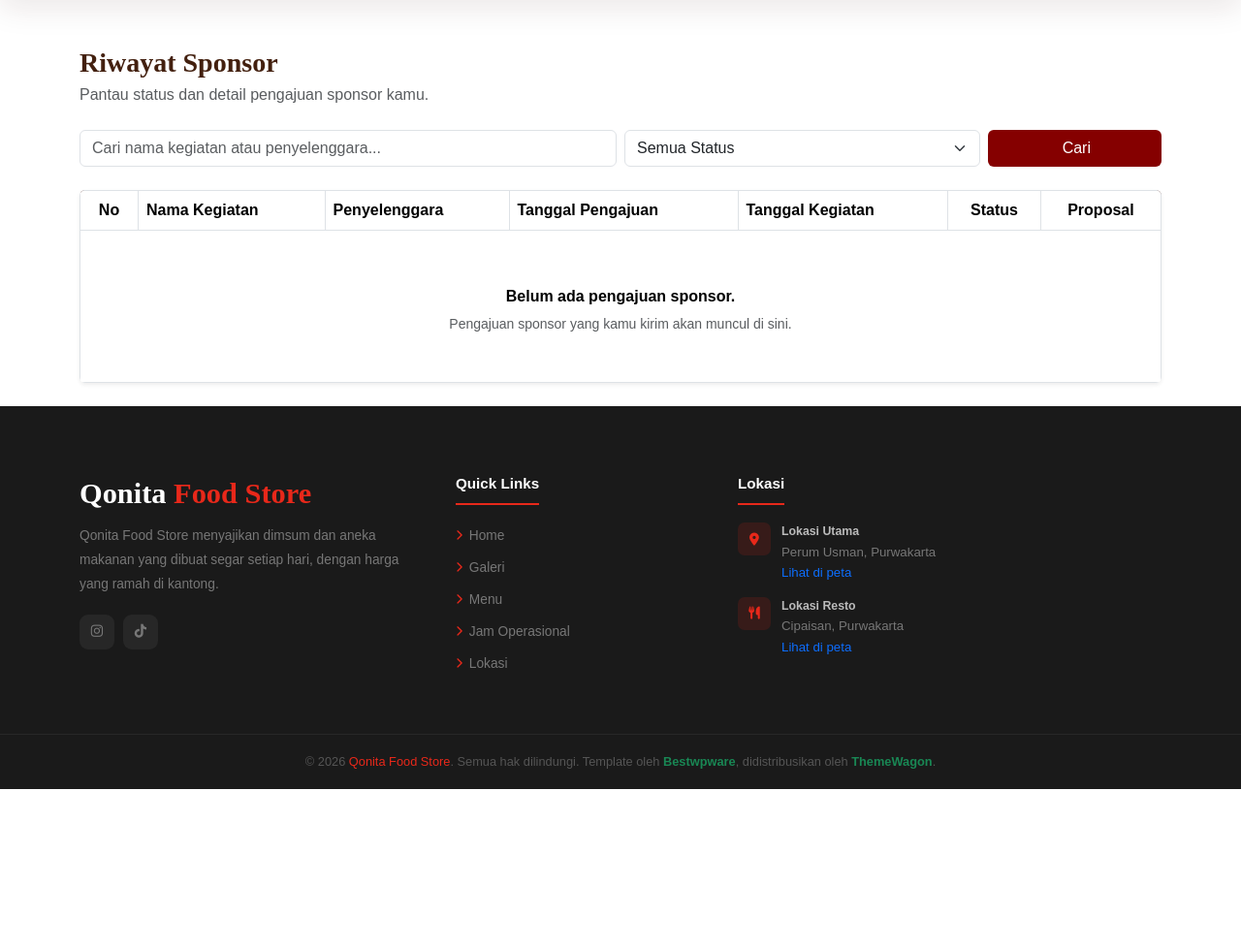
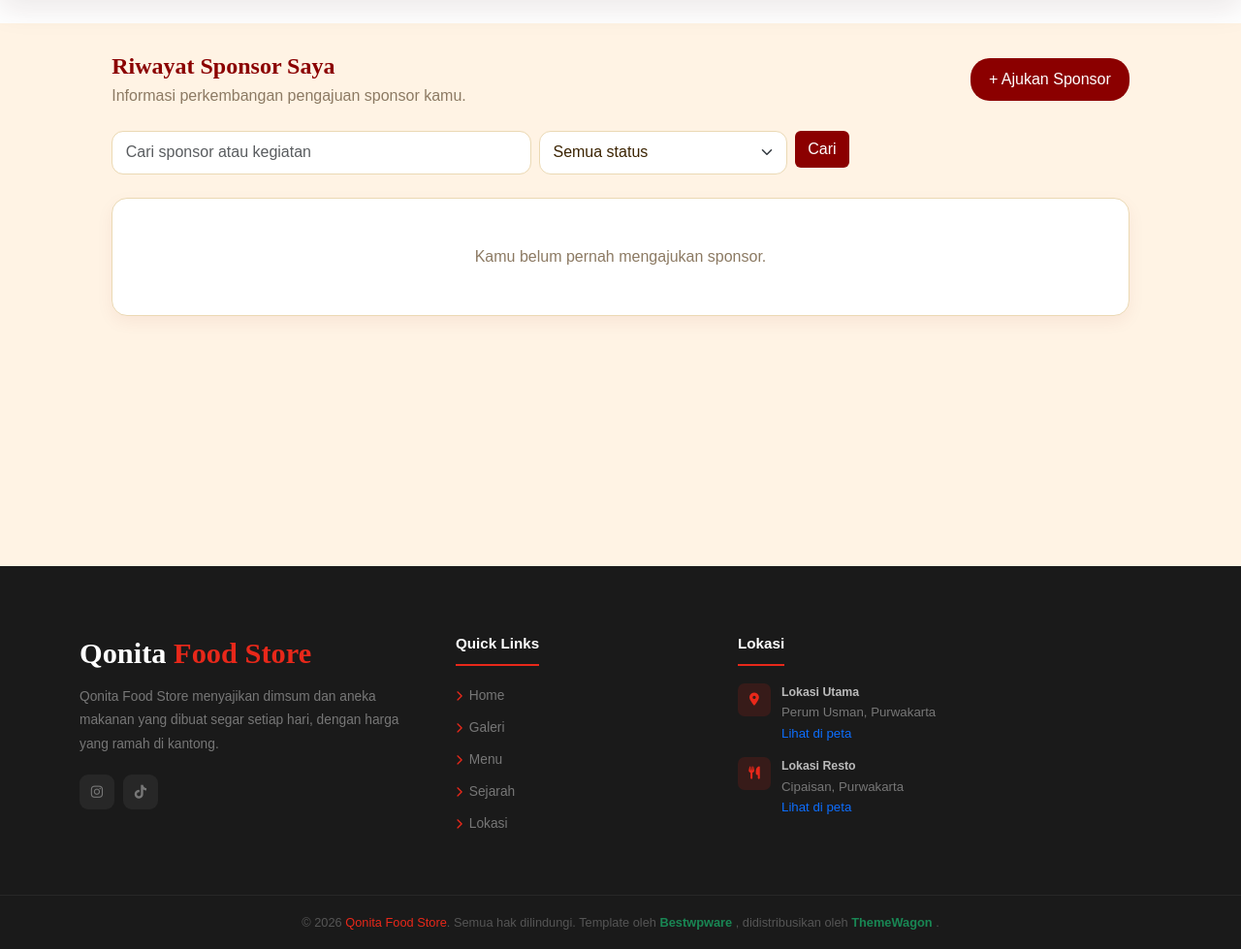
Before and after one commit to nndlizz/Dimsum-Qonita, a Laravel app: page /riwayat-sponsor in a window 1280 px wide. Shown: the part 97-1076 px from the top of the page at 97% size. Before the commit the page ends 911 px from the top, so only its background shows below. Run offline with Laravel 12, Linux system fonts and the light colour scheme; the visitor is signed in with stand-in values (Sample User, id 1); data comes from the database, SQL or seed files in the repository; data that the repository does not hold is empty; some libraries are stand-ins or nearby versions.

Commit message:
Update fitur

```diff
--- a/app/Models/AjukanSponsor.php
+++ b/app/Models/AjukanSponsor.php
@@ -6,14 +6,47 @@ use Illuminate\Database\Eloquent\Model;
 use Illuminate\Database\Eloquent\Relations\BelongsTo;
 use Illuminate\Database\Eloquent\Relations\HasMany;
 
-
 class AjukanSponsor extends Model
 {
     protected $table = 'sponsors';
     protected $primaryKey = 'id_pengajuan';
-    protected $fillable = ['id_pelanggan', 'nama_kegiatan', 'nama_penyelenggara', 'tanggal_kegiatan', 'lokasi_kegiatan', 'deskripsi', 'file_proposal', 'status', 'catatan_admin', 'tanggal_pengajuan'];
-    protected $casts = ['tanggal_kegiatan' => 'date', 'tanggal_pengajuan' => 'datetime'];
 
-    public function pelanggan(): BelongsTo { return $this->belongsTo(Pelanggan::class, 'id_pelanggan', 'id_pelanggan'); }
-    public function notifications(): HasMany { return $this->hasMany(Notifikasi::class, 'id_pengajuan', 'id_pengajuan'); }
+    protected $fillable = [
+        'id_pelanggan',
+        'nama_kegiatan',
+        'nama_penyelenggara',
+        'tanggal_kegiatan',
+        'lokasi_kegiatan',
+        'deskripsi',
+        'file_proposal',
+        'status',
+        'catatan_admin',
+        'tanggal_pengajuan'
+    ];
+
+    protected $casts = [
+        'tanggal_kegiatan' => 'date',
+        'tanggal_pengajuan' => 'datetime'
+    ];
+
+        public const STATUS = [
+        'diajukan' => 'Diajukan',
+        'diterima' => 'Diterima',
+        'ditolak' => 'Ditolak',
+    ];
+
+    public const WARNA = [
+        'diajukan' => 'status-diajukan',
+        'diterima' => 'status-diterima',
+        'ditolak' => 'status-ditolak',
+    ];
+    public function pelanggan(): BelongsTo
+    {
+        return $this->belongsTo(Pelanggan::class, 'id_pelanggan', 'id_pelanggan');
+    }
+
+    public function notifications(): HasMany
+    {
+        return $this->hasMany(Notifikasi::class, 'id_pengajuan', 'id_pengajuan');
+    }
 }
--- a/resources/views/pelanggan/layout/footer.blade.php
+++ b/resources/views/pelanggan/layout/footer.blade.php
@@ -1,18 +1,32 @@
+
 @php
-    // Lokasi dari tabel `cabang`; kalau belum ada / kosong dipakai alamat bawaan ini.
+    // Lokasi dari tabel cabang; gunakan alamat bawaan jika belum tersedia.
     $lokasiUtamaFooter = 'Perum Usman, Purwakarta';
     $lokasiRestoFooter = ['Cipaisan, Purwakarta'];
 
     try {
-        $dbUtama = \Illuminate\Support\Facades\DB::table('cabang')->where('jenis', 'utama')->value('alamat');
-        $dbResto = \Illuminate\Support\Facades\DB::table('cabang')->where('jenis', 'resto')->pluck('alamat')->all();
-        if ($dbUtama) { $lokasiUtamaFooter = $dbUtama; }
-        if ($dbResto) { $lokasiRestoFooter = $dbResto; }
-    } catch (\Throwable $e) {
-        // pakai alamat bawaan
+        $dbUtama = \Illuminate\Support\Facades\DB::table('cabang')
+            ->where('jenis', 'utama')
+            ->value('alamat');
+
+        $dbResto = \Illuminate\Support\Facades\DB::table('cabang')
+            ->where('jenis', 'resto')
+            ->pluck('alamat')
+            ->all();
+
+        if ($dbUtama) {
+            $lokasiUtamaFooter = $dbUtama;
         }
 
-    $petaFooter = fn ($alamat) => 'https://www.google.com/maps/search/?api=1&query=' . urlencode($alamat);
+        if ($dbResto) {
+            $lokasiRestoFooter = $dbResto;
+        }
+    } catch (\Throwable $e) {
+        // Gunakan alamat bawaan.
+    }
+
+    $petaFooter = fn ($alamat) =>
+        'https://www.google.com/maps/search/?api=1&query=' . urlencode($alamat);
 @endphp
 
 <!-- FOOTER -->
@@ -20,43 +34,103 @@
     <div class="container">
         <div class="row g-5">
 
+            {{-- Informasi Brand --}}
             <div class="col-lg-4">
                 <div class="fnm">Qonita <span>Food Store</span></div>
-            <p class="fdesc">Qonita Food Store menyajikan dimsum dan aneka makanan yang dibuat segar setiap hari, dengan harga yang ramah di kantong.</p>
+
+                <p class="fdesc">
+                    Qonita Food Store menyajikan dimsum dan aneka makanan
+                    yang dibuat segar setiap hari, dengan harga yang ramah di kantong.
+                </p>
+
                 <div class="fsoc">
-               <a href="https://www.instagram.com/qonitafoodstore?obrf=MTk4dmhiOWo5M2Z3OA=="><i class="fab fa-instagram"></i></a>
-               <a href="https://www.tiktok.com/@qonitafoodstore?_r=1&_t=ZS-9BRcbskIOzB"><i class="fab fa-tiktok"></i></a>
+                    <a href="https://www.instagram.com/qonitafoodstore?obrf=MTk4dmhiOWo5M2Z3OA=="
+                       target="_blank" rel="noopener">
+                        <i class="fab fa-instagram"></i>
+                    </a>
+
+                    <a href="https://www.tiktok.com/@qonitafoodstore?_r=1&_t=ZS-9BRcbskIOzB"
+                       target="_blank" rel="noopener">
+                        <i class="fab fa-tiktok"></i>
+                    </a>
                 </div>
             </div>
 
+            {{-- Quick Links --}}
             <div class="col-sm-6 col-lg-3">
                 <div class="ftit">Quick Links</div>
+
                 <ul class="flinks ps-0">
-               <li><a href="#hero"><i class="fas fa-chevron-right"></i>Home</a></li>
-               <li><a href="#galeri"><i class="fas fa-chevron-right"></i>Galeri</a></li>
-               <li><a href="#menu"><i class="fas fa-chevron-right"></i>Menu</a></li>
-               <li><a href="#jam-operasional"><i class="fas fa-chevron-right"></i>Jam Operasional</a></li>
-               <li><a href="#lokasi"><i class="fas fa-chevron-right"></i>Lokasi</a></li>
+                    <li>
+                        <a href="{{ url('/#hero') }}">
+                            <i class="fas fa-chevron-right"></i>Home
+                        </a>
+                    </li>
+
+                    <li>
+                        <a href="{{ url('/#category') }}">
+                            <i class="fas fa-chevron-right"></i>Galeri
+                        </a>
+                    </li>
+
+                    <li>
+                        <a href="{{ url('/#menu') }}">
+                            <i class="fas fa-chevron-right"></i>Menu
+                        </a>
+                    </li>
+
+                    <li>
+                        <a href="{{ url('/#history') }}">
+                        <i class="fas fa-chevron-right"></i>Sejarah
+                     </a>
+                    </li>
+
+                    <li>
+                        <a href="{{ url('/#lokasi') }}">
+                            <i class="fas fa-chevron-right"></i>Lokasi
+                        </a>
+                    </li>
                 </ul>
             </div>
 
+            {{-- Lokasi --}}
             <div class="col-sm-6 col-lg-5">
                 <div class="ftit">Lokasi</div>
 
                 <div class="fci">
-               <div class="fciico"><i class="fas fa-map-marker-alt"></i></div>
+                    <div class="fciico">
+                        <i class="fas fa-map-marker-alt"></i>
+                    </div>
+
                     <div class="fciinfo">
-                  <strong>Lokasi Utama</strong>{{ $lokasiUtamaFooter }}
-                  <br><a href="{{ $petaFooter($lokasiUtamaFooter) }}" target="_blank" rel="noopener">Lihat di peta</a>
+                        <strong>Lokasi Utama</strong>
+                        {{ $lokasiUtamaFooter }}
+
+                        <br>
+
+                        <a href="{{ $petaFooter($lokasiUtamaFooter) }}"
+                           target="_blank" rel="noopener">
+                            Lihat di peta
+                        </a>
                     </div>
                 </div>
 
                 @foreach ($lokasiRestoFooter as $alamat)
                     <div class="fci">
-                  <div class="fciico"><i class="fas fa-utensils"></i></div>
+                        <div class="fciico">
+                            <i class="fas fa-utensils"></i>
+                        </div>
+
                         <div class="fciinfo">
-                     <strong>Lokasi Resto</strong>{{ $alamat }}
-                     <br><a href="{{ $petaFooter($alamat) }}" target="_blank" rel="noopener">Lihat di peta</a>
+                            <strong>Lokasi Resto</strong>
+                            {{ $alamat }}
+
+                            <br>
+
+                            <a href="{{ $petaFooter($alamat) }}"
+                               target="_blank" rel="noopener">
+                                Lihat di peta
+                            </a>
                         </div>
                     </div>
                 @endforeach
@@ -65,10 +139,26 @@
         </div>
     </div>
 
+    {{-- Copyright --}}
     <div class="fbot">
         <div class="container">
             <div class="d-flex justify-content-center align-items-center flex-wrap gap-2 text-center">
-            <p class="mb-0">&copy; {{ date('Y') }} <span>Qonita Food Store</span>. Semua hak dilindungi. Template oleh <a target="_blank" class="mx-0 fw-bold text-success" href="https://bestwpware.com/">Bestwpware</a>, didistribusikan oleh <a target="_blank" class="mx-0 fw-bold text-success" href="https://themewagon.com">ThemeWagon</a>.</p>
+                <p class="mb-0">
+                    &copy; {{ date('Y') }}
+                    <span>Qonita Food Store</span>.
+                    Semua hak dilindungi. Template oleh
+                    <a target="_blank" rel="noopener"
+                       class="mx-0 fw-bold text-success"
+                       href="https://bestwpware.com/">
+                        Bestwpware
+                    </a>,
+                    didistribusikan oleh
+                    <a target="_blank" rel="noopener"
+                       class="mx-0 fw-bold text-success"
+                       href="https://themewagon.com">
+                        ThemeWagon
+                    </a>.
+                </p>
             </div>
         </div>
     </div>
--- a/resources/views/pelanggan/riwayat.blade.php
+++ b/resources/views/pelanggan/riwayat.blade.php
@@ -1,181 +1,275 @@
 
 @extends('pelanggan.layout.app')
 
+@section('title', 'Riwayat Sponsor Saya')
+
 @section('content')
-<div class="container py-4">
+@include('monitoring._tema')
 
-    {{-- Header --}}
-    <div class="mb-4">
-        <h3 class="fw-bold mb-1" style="color:#43200f">
-            Riwayat Sponsor
-        </h3>
+@php
+    $status = [
+        'diajukan' => 'Diajukan',
+        'diterima' => 'Diterima',
+        'ditolak' => 'Ditolak',
+    ];
+@endphp
+
+<div class="tema-qonita riwayat-container">
+
+    {{-- Judul --}}
+    <div class="d-flex flex-wrap justify-content-between align-items-center gap-2 mb-4">
+        <div>
+            <h4 class="mb-1">Riwayat Sponsor Saya</h4>
             <p class="text-muted mb-0">
-            Pantau status dan detail pengajuan sponsor kamu.
+                Informasi perkembangan pengajuan sponsor kamu.
             </p>
         </div>
 
-    {{-- Notifikasi --}}
-    @if(session('success'))
-        <div class="alert alert-success alert-dismissible fade show">
+        @if (\Illuminate\Support\Facades\Route::has('pelanggan.sponsor.create'))
+            <a href="{{ route('pelanggan.sponsor.create') }}" class="btn btn-ajukan">
+                + Ajukan Sponsor
+            </a>
+        @endif
+    </div>
+
+    {{-- Pesan sukses --}}
+    @if (session('success'))
+        <div class="alert alert-success">
             {{ session('success') }}
-            <button type="button" class="btn-close" data-bs-dismiss="alert"></button>
         </div>
     @endif
 
-    @if(session('error'))
-        <div class="alert alert-danger alert-dismissible fade show">
-            {{ session('error') }}
-            <button type="button" class="btn-close" data-bs-dismiss="alert"></button>
-        </div>
-    @endif
-
-    {{-- Filter --}}
+    {{-- Pencarian dan Filter --}}
     <form method="GET" class="row g-2 mb-4">
-
-        <div class="col-md-6">
+        <div class="col-md-5">
             <input
                 type="text"
                 name="q"
+                value="{{ request('q') }}"
                 class="form-control"
-                placeholder="Cari nama kegiatan atau penyelenggara..."
-                value="{{ request('q') }}"
-            >
+                placeholder="Cari sponsor atau kegiatan">
         </div>
 
-        <div class="col-md-4">
+        <div class="col-md-3">
             <select name="status" class="form-select">
-                <option value="">Semua Status</option>
-
-                @foreach($status as $key => $label)
-                    <option
-                        value="{{ $key }}"
-                        {{ request('status') == $key ? 'selected' : '' }}
-                    >
+                <option value="">Semua status</option>
+                @foreach ($status as $key => $label)
+                    <option value="{{ $key }}" @selected(request('status') === $key)>
                         {{ $label }}
                     </option>
                 @endforeach
             </select>
         </div>
 
-        <div class="col-md-2">
-            <button
-                type="submit"
-                class="btn text-white w-100"
-                style="background:#850000"
-            >
-                <i class="bi bi-search me-1"></i>
-                Cari
-            </button>
+        <div class="col-auto">
+            <button type="submit" class="btn btn-cari">Cari</button>
+
+            @if (request()->hasAny(['q', 'status']))
+                <a href="{{ url()->current() }}" class="btn btn-link">Reset</a>
+            @endif
+        </div>
+    </form>
+
+    {{-- Daftar Riwayat --}}
+    @forelse ($riwayat as $r)
+
+        <div class="card riwayat-item">
+            <div class="card-body">
+
+                {{-- Header Card --}}
+                <div class="d-flex flex-wrap justify-content-between align-items-start gap-2 pb-4 mb-4 riwayat-header">
+
+                    <div>
+                        <h5 class="mb-1">
+                            {{ $r->nama_penyelenggara }}
+                        </h5>
+
+                        <div class="text-muted small">
+                            Diajukan
+                            {{ $r->tanggal_pengajuan?->format('d-m-Y H:i') ?? '-' }}
+                        </div>
                     </div>
 
-    </form>
+                    <span class="badge status-badge status-{{ strtolower($r->status) }}">
+                        {{ $status[$r->status] ?? ucfirst($r->status) }}
+                    </span>
 
-    {{-- Tabel Riwayat --}}
-    <div class="table-responsive shadow-sm rounded">
-        <table class="table table-bordered table-hover align-middle mb-0">
+                </div>
 
-            <thead style="background:#3b100e;color:white">
-                <tr>
-                    <th class="text-center" style="width:60px">No</th>
-                    <th>Nama Kegiatan</th>
-                    <th>Penyelenggara</th>
-                    <th>Tanggal Pengajuan</th>
-                    <th>Tanggal Kegiatan</th>
-                    <th class="text-center">Status</th>
-                    <th class="text-center">Proposal</th>
-                </tr>
-            </thead>
+                {{-- Informasi Pengajuan --}}
+                <div class="row g-4">
 
-            <tbody>
-                @forelse($riwayat as $item)
-                    <tr>
-                        {{-- Nomor --}}
-                        <td class="text-center">
-                            {{ $riwayat->firstItem() + $loop->index }}
-                        </td>
+                    <div class="col-md-6">
+                        <div class="small text-muted mb-1">Nama Kegiatan</div>
+                        <div class="fw-semibold">
+                            {{ $r->nama_kegiatan ?: '-' }}
+                        </div>
+                    </div>
 
-                        {{-- Nama Kegiatan --}}
-                        <td>
-                            <span class="fw-semibold">
-                                {{ $item->nama_kegiatan }}
-                            </span>
-                        </td>
+                    <div class="col-md-6">
+                        <div class="small text-muted mb-1">Tanggal Kegiatan</div>
+                        <div>
+                            {{ $r->tanggal_kegiatan?->format('d-m-Y') ?? '-' }}
+                        </div>
+                    </div>
 
-                        {{-- Penyelenggara --}}
-                        <td>
-                            {{ $item->nama_penyelenggara }}
-                        </td>
+                    <div class="col-md-6">
+                        <div class="small text-muted mb-1">Lokasi Kegiatan</div>
+                        <div>
+                            {{ $r->lokasi_kegiatan ?: '-' }}
+                        </div>
+                    </div>
 
-                        {{-- Tanggal Pengajuan --}}
-                        <td>
-                            {{ $item->tanggal_pengajuan
-                                ? \Carbon\Carbon::parse($item->tanggal_pengajuan)->format('d M Y')
-                                : '-' }}
-                        </td>
+                    <div class="col-md-6">
+                        <div class="small text-muted mb-1">Deskripsi Kegiatan</div>
+                        <div>
+                            {{ $r->deskripsi ?: '-' }}
+                        </div>
+                    </div>
 
-                        {{-- Tanggal Kegiatan --}}
-                        <td>
-                            {{ $item->tanggal_kegiatan
-                                ? \Carbon\Carbon::parse($item->tanggal_kegiatan)->format('d M Y')
-                                : '-' }}
-                        </td>
+                    <div class="col-md-6">
+                        <div class="small text-muted mb-1">Catatan Admin</div>
+                        <div>
+                            {{ $r->catatan_admin ?: 'Belum ada catatan.' }}
+                        </div>
+                    </div>
 
-                        {{-- Status --}}
-                        <td class="text-center">
-                            <span class="badge bg-{{ $warna[$item->status] ?? 'secondary' }}">
-                                {{ $status[$item->status] ?? ucfirst($item->status) }}
-                            </span>
-                        </td>
+                    <div class="col-md-6">
+                        <div class="small text-muted mb-1">File Proposal</div>
 
-                        {{-- File Proposal --}}
-                        <td class="text-center">
-                            @if($item->file_proposal)
-                                <a
-                                    href="{{ asset('storage/' . $item->file_proposal) }}"
+                        @if ($r->file_proposal)
+                            <a href="{{ asset('storage/' . $r->file_proposal) }}"
                                target="_blank"
-                                    class="btn btn-sm btn-outline-danger"
-                                    title="Lihat Proposal"
-                                >
+                               rel="noopener noreferrer"
+                               class="link-proposal">
                                 <i class="bi bi-file-earmark-pdf"></i>
-                                    Lihat
+                                Lihat Proposal
                             </a>
                         @else
-                                <span class="text-muted">-</span>
+                            <span class="text-muted">
+                                Tidak ada file proposal.
+                            </span>
                         @endif
-                        </td>
-                    </tr>
+                    </div>
+
+                </div>
+
+            </div>
+        </div>
 
     @empty
-                    <tr>
-                        <td colspan="7" class="text-center py-5">
-                            <i class="bi bi-folder2-open fs-1 text-muted d-block mb-2"></i>
 
-                            <p class="fw-semibold mb-1">
-                                Belum ada pengajuan sponsor.
-                            </p>
-
-                            <small class="text-muted">
-                                Pengajuan sponsor yang kamu kirim akan muncul di sini.
-                            </small>
-                        </td>
-                    </tr>
-                @endforelse
-            </tbody>
-
-        </table>
+        <div class="card">
+            <div class="card-body text-center text-muted py-5">
+                Kamu belum pernah mengajukan sponsor.
+            </div>
         </div>
 
+    @endforelse
+
     {{-- Pagination --}}
-    @if($riwayat->hasPages())
-        <div class="d-flex justify-content-between align-items-center mt-3 flex-wrap gap-2">
-            <small class="text-muted">
-                Menampilkan {{ $riwayat->firstItem() }}–{{ $riwayat->lastItem() }}
-                dari {{ $riwayat->total() }} pengajuan
-            </small>
-
+    <div class="mt-4">
         {{ $riwayat->links() }}
     </div>
-    @endif
 
 </div>
+
+<style>
+    .riwayat-container {
+        background-color: #fff3e4;
+        padding: 30px 9%;
+        min-height: 70vh;
+    }
+
+    .riwayat-container h4 {
+        color: #8b0000;
+        font-weight: 700;
+    }
+
+    .riwayat-item {
+        border: none;
+        border-left: 5px solid #8b0000;
+        border-radius: 15px;
+        background: #fff;
+        box-shadow: 0 3px 12px rgba(0, 0, 0, 0.06);
+        margin-bottom: 18px;
+    }
+
+    .riwayat-item .card-body {
+        padding: 24px 28px;
+    }
+
+    .riwayat-header {
+        border-bottom: 1px solid #f0dfcc;
+    }
+
+    .riwayat-header h5 {
+        color: #8b0000;
+        font-weight: 600;
+    }
+
+    .status-badge {
+        padding: 8px 15px;
+        border-radius: 20px;
+        font-size: 13px;
+        font-weight: 600;
+    }
+
+    .status-diajukan {
+        background-color: #fff0d5;
+        color: #bd7900;
+    }
+
+    .status-diterima {
+        background-color: #d9f2df;
+        color: #168443;
+    }
+
+    .status-ditolak {
+        background-color: #f8dddd;
+        color: #c62828;
+    }
+
+    .btn-ajukan {
+        background: #8b0000;
+        color: white;
+        border-radius: 20px;
+        padding: 9px 18px;
+    }
+
+    .btn-ajukan:hover {
+        background: #690000;
+        color: white;
+    }
+
+    .btn-cari {
+        background: #8b0000;
+        color: white;
+    }
+
+    .btn-cari:hover {
+        background: #690000;
+        color: white;
+    }
+
+    .link-proposal {
+        color: #8b0000;
+        text-decoration: none;
+        font-weight: 600;
+    }
+
+    .link-proposal:hover {
+        text-decoration: underline;
+    }
+
+    @media (max-width: 768px) {
+        .riwayat-container {
+            padding: 24px 5%;
+        }
+
+        .riwayat-item .card-body {
+            padding: 20px;
+        }
+    }
+</style>
 @endsection
```
Lines whose indentation alone changed are shown as unchanged.
